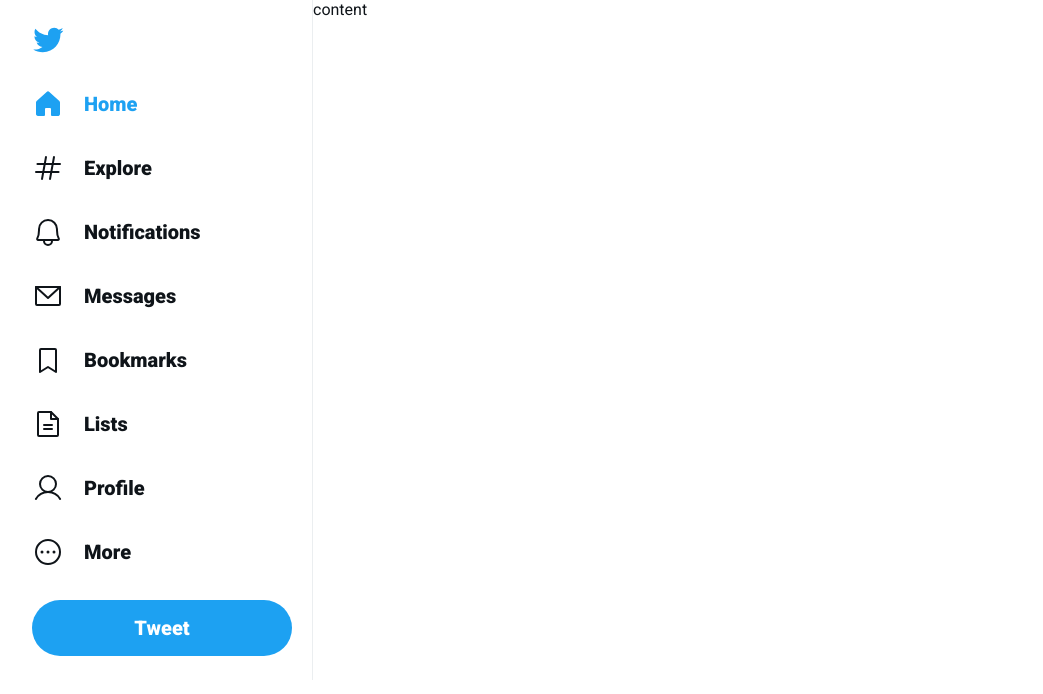
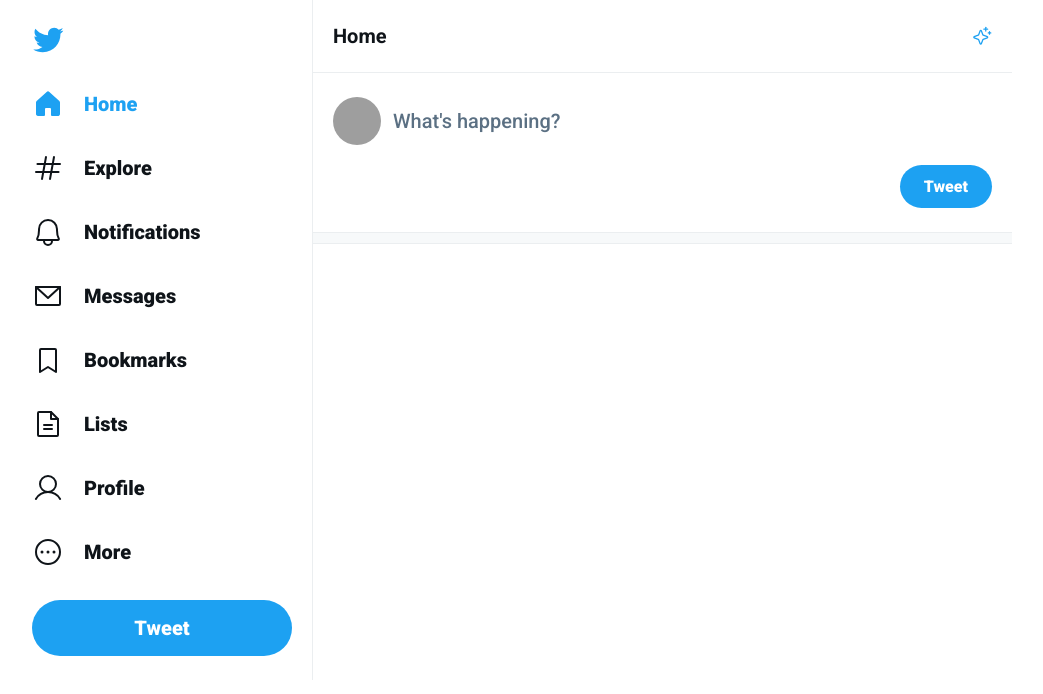
Before and after one commit to guuisouza/twitter-ui, a React (Vite) app: page / in a window 1280 px wide. Shown: the top 694 px of the page, without its empty margins (128-1171 px from the left). Built offline with nearby package versions, Linux system fonts and the light colour scheme; grey boxes are pictures that could not be loaded.

Commit message:
feat: implementing timeline-header and css

```diff
--- a/src/global.css
+++ b/src/global.css
@@ -91,3 +91,76 @@ a {
     border-left: 1px solid #ebeef0;
     border-left: 1px solid #ebeef0;
 }
+
+.timeline-header {
+    display: flex;
+    align-items: center;
+    justify-content: space-between;
+    padding: 1.5rem 1.25rem;
+    font-size: 1.25rem;
+    font-weight: 700;
+    border-bottom: 1px solid #ebeef0;
+}
+
+.timeline-header svg {
+    width: 1.25rem;
+    height: 1.25rem;
+    color: var(--twitter-blue);
+}
+
+.new-tweet-form {
+    padding: 1.5rem 1.25rem;
+    display: flex;
+    flex-direction: column;
+    gap: 0.5rem;
+}
+
+.new-tweet-form label {
+    display: flex;
+    gap: 0.75rem;
+}
+
+.new-tweet-form label img {
+    border-radius: 9999px;
+    width: 3rem;
+    height: 3rem;
+}
+
+.new-tweet-form label textarea {
+    flex: 1;
+    border: 0;
+    font-size: 1.25rem;
+    font-weight: 500;
+    margin-top: 0.75rem;
+    resize: none; /* Não pode ser redimensionada */
+}
+
+.new-tweet-form label textarea:focus {
+    outline: none; /* tira a borda quando está em foco (digitando dentro) */
+}
+
+.new-tweet-form label textarea::placeholder {
+    /*Cor do placeholder*/
+    color: #5b7083;
+}
+
+.new-tweet-form button[type="submit"] {
+    margin-left: auto;
+    background: var(--twitter-blue);
+    border-radius: 9999px;
+    border: 0;
+    color: #fff;
+    font-weight: 900;
+    padding: 0.75rem 1.5rem;
+}
+
+.new-tweet-form button[type="submit"]:hover {
+    filter: brightness(0.9);
+}
+
+.separator {
+    background: #f7f9fa;
+    border-top: 1px solid #ebeef0;
+    border-bottom: 1px solid #ebeef0;
+    height: 0.75rem;
+}
--- a/src/main.tsx
+++ b/src/main.tsx
@@ -1,6 +1,6 @@
 import React from 'react'
 import ReactDOM from 'react-dom/client'
-import { House, Hash, Bell, EnvelopeSimple, BookmarkSimple, FileText, User, DotsThreeCircle } from 'phosphor-react'
+import { House, Hash, Bell, EnvelopeSimple, BookmarkSimple, FileText, User, DotsThreeCircle, Sparkle } from 'phosphor-react'
 
 import './global.css'
 
@@ -53,10 +53,21 @@ ReactDOM.createRoot(document.getElementById('root')!).render(
           </button>
       </aside>
       <div className="content">
-        content
+        <main className="timeline">
+          <div className="timeline-header">
+            Home
+            <Sparkle />
+          </div>
+          <form className="new-tweet-form">
+            <label htmlFor="tweet">
+              <img src="https://github.com/guuisouza.png" alt="Guilherme Dilio"/>
+              <textarea id="tweet" placeholder="What's happening?"/>
+            </label>
+            <button type="submit">Tweet</button>
+          </form>
+          <div className="separator"></div>
+        </main>
       </div>
-
-
     </div>
   </React.StrictMode>,
 )
```
